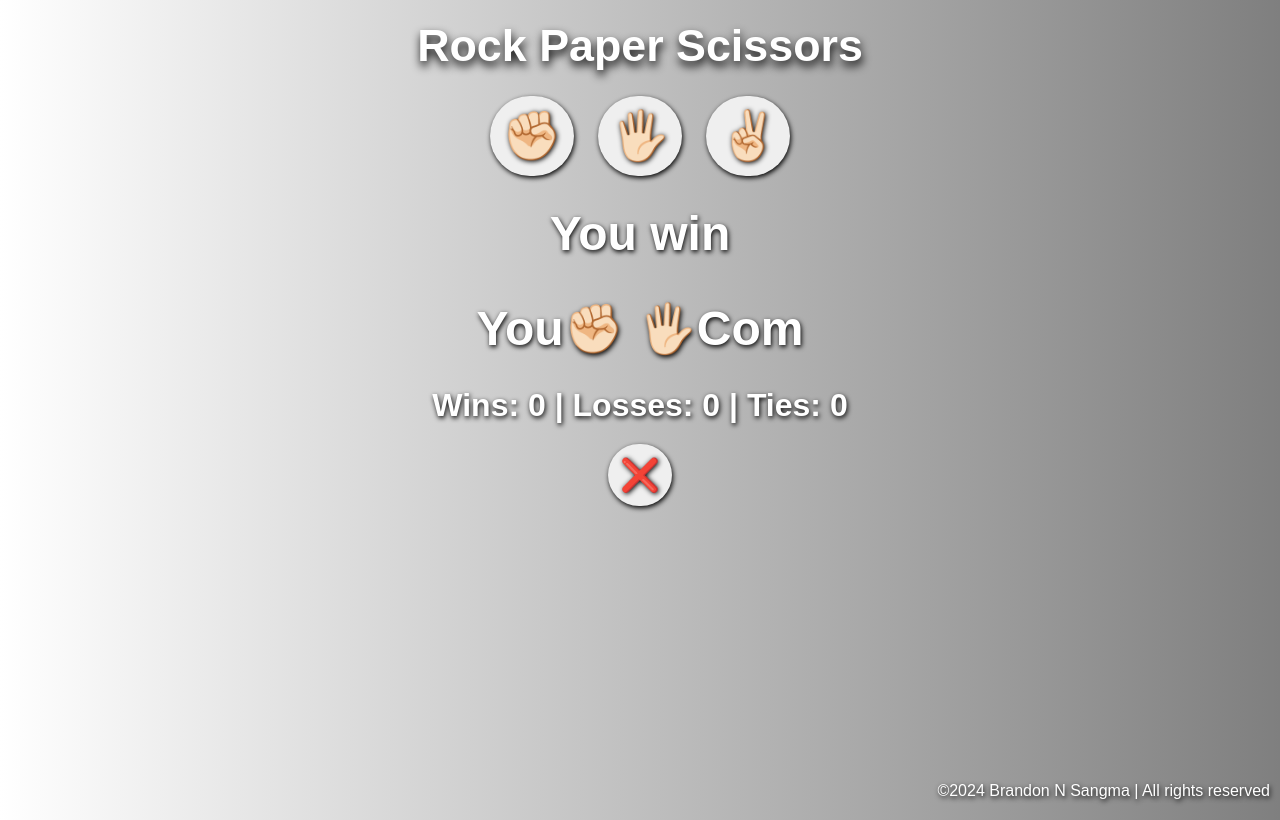
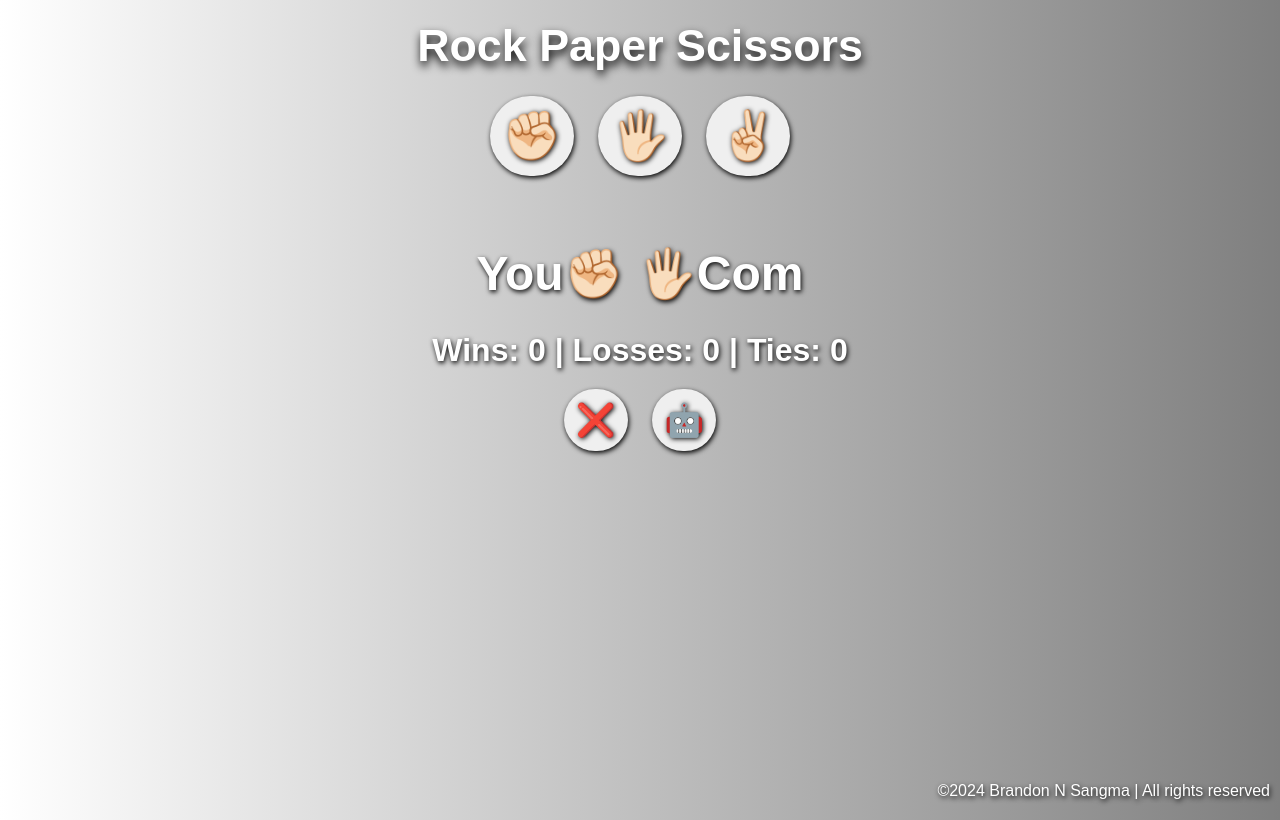
Before and after one commit to brancore87/rock-paper-scissors, a plain HTML site: page index.html in a window 1280 px wide. Drawn offline with Linux system fonts and the light colour scheme.

Commit message:
added autoplay functionality

```diff
--- a/index.html
+++ b/index.html
@@ -23,14 +23,17 @@
         </button>
       </div>
 
-      <p class="js-result result">You win</p>
+      <p class="js-result result"></p>
       <p class="js-moves moves">
         <span class="move-icon">You✊🏻</span>
         <span class="move-icon">🖐🏻Com</span>
       </p>
       <p class="js-score"></p>
 
-      <button onclick="reset()" class="reset-button">❌</button>
+      <div class="buttons">
+        <button onclick="reset()" class="reset-button">❌</button>
+        <button onclick="autoPlay()" class="reset-button">🤖</button>
+      </div>
     </main>
     <footer class="footer">
       &copy;2024 Brandon N Sangma | All rights reserved
--- a/script.js
+++ b/script.js
@@ -5,6 +5,22 @@ let score = JSON.parse(localStorage.getItem("score")) || {
 };
 
 updateScoreElement();
+
+let isAutoPlaying = false;
+let intervalId;
+
+function autoPlay() {
+  if (!isAutoPlaying) {
+    intervalId = setInterval(() => {
+      const playerMove = pickComputerMove();
+      playGame(playerMove);
+    }, 2000);
+    isAutoPlaying = true;
+  } else {
+    clearInterval(intervalId);
+    isAutoPlaying = false;
+  }
+}
 
 function playGame(playerMove) {
   const computerMove = pickComputerMove();
```
